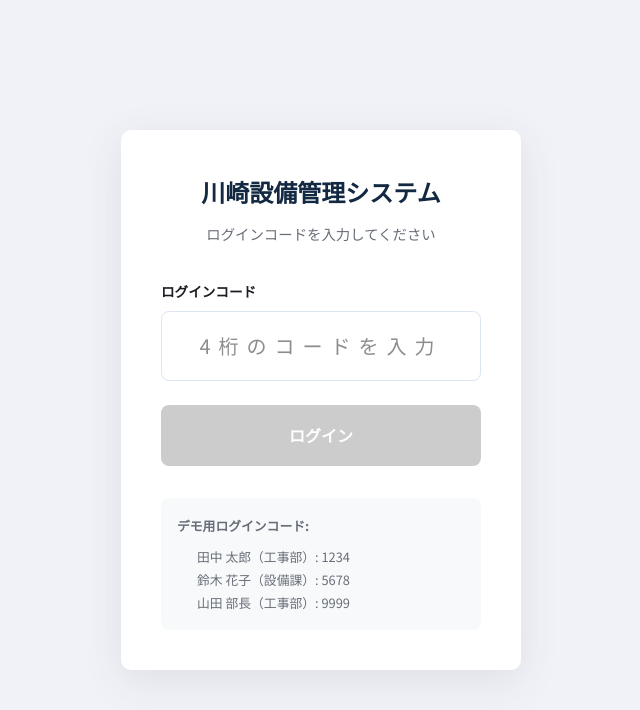
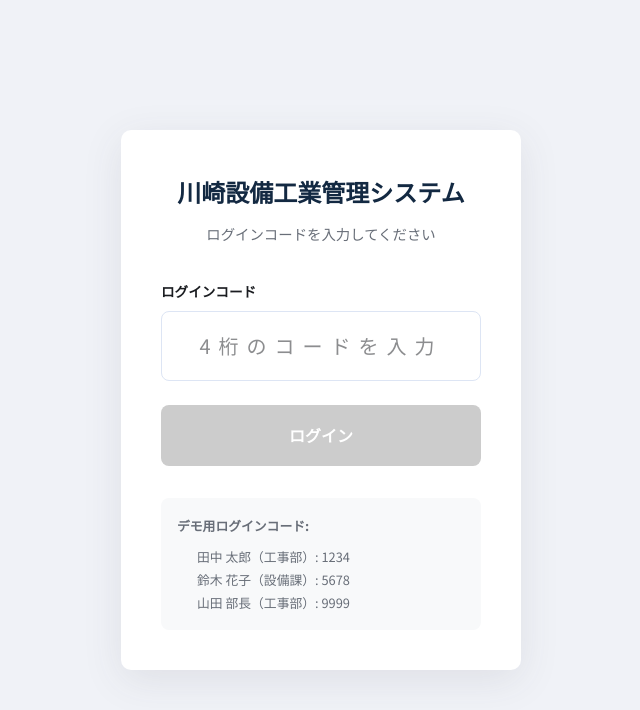
Before and after one commit to syawaryo/kawasetu_copy, a Next.js app: page /login in a window 1280 px wide. Shown: the top 710 px of the page, without its empty margins (319-959 px from the left). Built offline with nearby package versions, Linux system fonts and the light colour scheme.

Commit message:
川崎設備工業に変更

```diff
--- a/app/components/ClientLayout.tsx
+++ b/app/components/ClientLayout.tsx
@@ -40,7 +40,7 @@ export default function ClientLayout({ children }: { children: React.ReactNode }
     <div style={{ minHeight: '100vh', display: 'flex', flexDirection: 'column' }}>
       <header style={{ backgroundColor: '#132942', color: '#fff', padding: '1rem 0' }}>
         <div style={{ maxWidth: '1160px', margin: '0 auto', padding: '0 24px', display: 'flex', justifyContent: 'space-between', alignItems: 'center' }}>
-          <h1 style={{ margin: 0, fontSize: '1.25rem', fontWeight: 700 }}>川崎設備管理システム</h1>
+          <h1 style={{ margin: 0, fontSize: '1.25rem', fontWeight: 700 }}>川崎設備工業管理システム</h1>
           <div style={{ display: 'flex', alignItems: 'center', gap: '1rem' }}>
             <div style={{ textAlign: 'right' }}>
               <div style={{ fontWeight: 600, fontSize: '0.9rem' }}>{currentUser?.name}</div>
--- a/app/layout.tsx
+++ b/app/layout.tsx
@@ -13,8 +13,8 @@ const notoSansJP = Noto_Sans_JP({
 });
 
 export const metadata: Metadata = {
-  title: "川崎設備デモ",
-  description: "川崎設備管理システムデモアプリケーション",
+  title: "川崎設備工業デモ",
+  description: "川崎設備工業管理システムデモアプリケーション",
 };
 
 export default function RootLayout({
--- a/app/login/page.tsx
+++ b/app/login/page.tsx
@@ -39,7 +39,7 @@ export default function LoginPage() {
     <div style={{ minHeight: '100vh', display: 'flex', alignItems: 'center', justifyContent: 'center', backgroundColor: '#f0f2f7', padding: '1rem' }}>
       <div style={{ backgroundColor: '#fff', borderRadius: '0.625rem', boxShadow: '0px 10px 40px rgb(68 73 80 / 10%)', padding: '2.5rem', width: '100%', maxWidth: '400px' }}>
         <div style={{ textAlign: 'center', marginBottom: '2rem' }}>
-          <h1 style={{ margin: '0 0 0.5rem 0', fontSize: '1.5rem', fontWeight: 700, color: '#132942' }}>川崎設備管理システム</h1>
+          <h1 style={{ margin: '0 0 0.5rem 0', fontSize: '1.5rem', fontWeight: 700, color: '#132942' }}>川崎設備工業管理システム</h1>
           <p style={{ margin: 0, color: '#686e78', fontSize: '0.9rem' }}>ログインコードを入力してください</p>
         </div>
 
```
